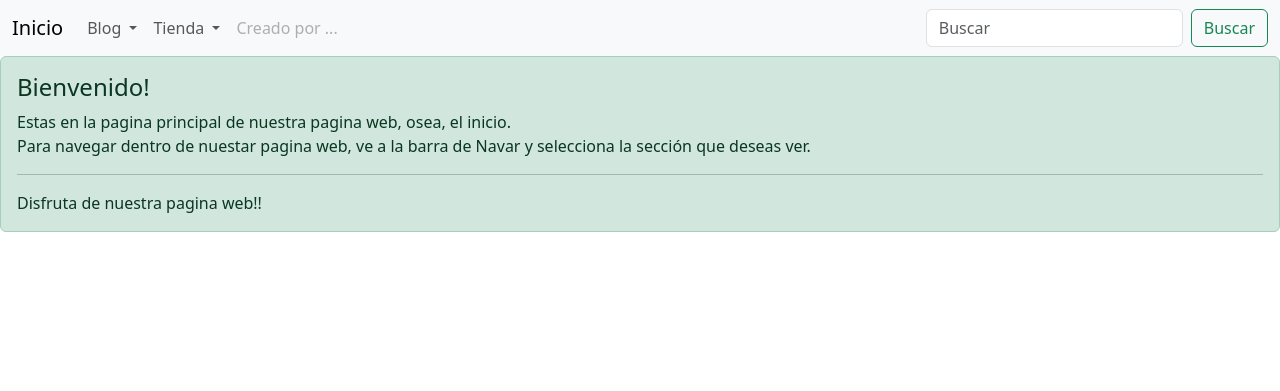
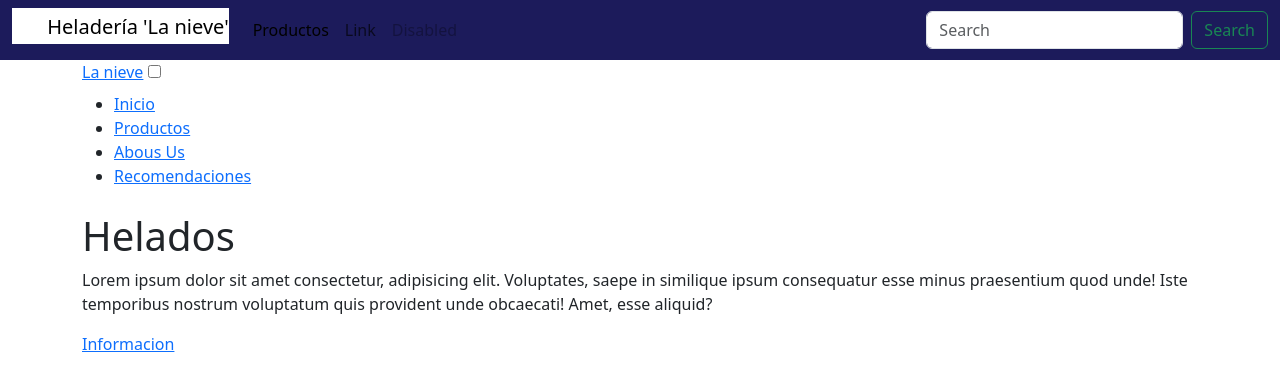
Before and after one commit to valentinaromans/lanievepag, a Django app: template inicio/templates/inicio/inicio.html in a window 1280 px wide. Shown: the top 391 px of the page. Run offline with Django 5.2, Linux system fonts and the light colour scheme; the template is opened without the code that fills it, so the values that code supplies are empty; some libraries are stand-ins or nearby versions.

Commit message:
cambios leves

```diff
--- a/inicio/templates/inicio/inicio.html
+++ b/inicio/templates/inicio/inicio.html
@@ -2,13 +2,59 @@
 {% load static %}
 {% block content %}
 
-<div class="alert alert-success" role="alert">
-    <h4 class="alert-heading">Bienvenido!</h4>
-    <p>Estas en la pagina principal de nuestra pagina web, osea, el inicio. <br>
-        Para navegar dentro de nuestar pagina web, ve a la barra de Navar y selecciona la sección que deseas ver.
-    </p>
-    <hr>
-    <p class="mb-0">Disfruta de nuestra pagina web!!</p>
-  </div>
+<!DOCTYPE html>
+<html lang="es">
+
+<head>
+    <meta charset="UTF-8">
+    <meta name="viewport" content="width=device-width, initial-scale=1.0">
+    <title>La nieve</title>
+</head>
+
+<body>
+    <header>
+        <div class="menu container">
+            <a href="#" class="logo">La nieve</a>
+            <input type="checkbox" id="menu">
+            <label for="menu">
+                <img src="" class="menu-icono" alt="">
+            </label>
+
+            <nav class="navbar">
+                <ul>
+                    <li><a href="#">Inicio</a></li>
+                    <li><a href="#">Productos</a></li>
+                    <li><a href="#">Abous Us</a></li>
+                    <li><a href="#">Recomendaciones</a></li>
+                </ul>
+            </nav>
+        </div>
+
+
+        <div class="header-content container">
+            <h1>Helados</h1>
+            <p>
+                Lorem ipsum dolor sit amet consectetur, adipisicing elit. Voluptates, saepe in similique ipsum
+                consequatur esse minus praesentium quod unde! Iste temporibus nostrum voluptatum quis provident unde
+                obcaecati! Amet, esse aliquid?
+            </p>
+            <a href="#" class="btn-1">Informacion</a>
+
+        </div>
+    </header>
+
+
+    <section class="coffe">
+        <img src="#" alt="">
+
+        <div class="helado-content container"></div>
+
+    </section>
+
+
+
+</body>
+
+</html>
 
 {% endblock %}
--- a/templates/base.html
+++ b/templates/base.html
@@ -4,53 +4,48 @@
     {% load static %}
     <meta charset="UTF-8">
     <meta name="viewport" content="width=device-width, initial-scale=1.0">
-    <title>{% block tittle %}  {% endblock %}</title>
+    <title>{% block tittle %} Navbar {% endblock %}</title>
     <link rel="stylesheet" href="{% static 'css/bootstrap.min.css' %}">
     <script src="https://cdn.jsdelivr.net/npm/bootstrap@5.3.3/dist/js/bootstrap.bundle.min.js" integrity="sha384-YvpcrYf0tY3lHB60NNkmXc5s9fDVZLESaAA55NDzOxhy9GkcIdslK1eN7N6jIeHz" crossorigin="anonymous"></script>
+    <style>
+        .navbarazul{
+             background-color: #1C1B5B !important; }
+
+        .letrablanca{
+            background-color: #ffffff; }
+
+    </style>
 </head>
 <body>
-    <nav class="navbar navbar-expand-lg bg-body-tertiary">
+    <nav class="navbar navbar-expand-lg bg-body-tertiary navbarazul">
         <div class="container-fluid">
-          <a class="navbar-brand" href="{% url 'inicio:inicio' %}">Inicio</a>
-          <button class="navbar-toggler" type="button" data-bs-toggle="collapse" data-bs-target="#navbarSupportedContent" aria-controls="navbarSupportedContent" aria-expanded="false" aria-label="Toggle navigation">
+          <a class="navbar-brand h1 letrablanca" href="#" >
+            <img src="/static/images/logo.png" alt="Logo" width="30" height="24" class="d-inline-block align-text-top">
+            Heladería 'La nieve'</a>
+          <button class="navbar-toggler" type="button" data-bs-toggle="collapse" data-bs-target="#navbarTogglerDemo02" aria-controls="navbarTogglerDemo02" aria-expanded="false" aria-label="Toggle navigation">
             <span class="navbar-toggler-icon"></span>
           </button>
-          <div class="collapse navbar-collapse" id="navbarSupportedContent">
+          <div class="collapse navbar-collapse" id="navbarTogglerDemo02">
             <ul class="navbar-nav me-auto mb-2 mb-lg-0">
-              <li class="nav-item dropdown">
-                <a class="nav-link dropdown-toggle" href="#" role="button" data-bs-toggle="dropdown" aria-expanded="false">
-                  Blog
-                </a>
-                <ul class="dropdown-menu">
-                  <li><a class="dropdown-item" href="">Lista Articulos</a></li>
-                  <li><hr class="dropdown-divider"></li>
-                  <li><a class="dropdown-item" href="">Detalle Articulo</a></li>
-                </ul>
-              </li>
-              <li class="nav-item dropdown">
-                <a class="nav-link dropdown-toggle" href="#" role="button" data-bs-toggle="dropdown" aria-expanded="false">
-                  Tienda
-                </a>
-                <ul class="dropdown-menu">
-                  <li><a class="dropdown-item" href="">Lista Productos</a></li>
-                  <li><hr class="dropdown-divider"></li>
-                  <li><a class="dropdown-item" href="">Detalle Producto</a></li>
-                </ul>
+              <li class="nav-item">
+                <a class="nav-link active" aria-current="page" href="#">Productos</a>
               </li>
               <li class="nav-item">
-                <a class="nav-link disabled" aria-disabled="true">Creado por ...</a>
+                <a class="nav-link" href="#">Link</a>
+              </li>
+              <li class="nav-item">
+                <a class="nav-link disabled" aria-disabled="true">Disabled</a>
               </li>
             </ul>
             <form class="d-flex" role="search">
-              <input class="form-control me-2" type="search" placeholder="Buscar" aria-label="Search">
-              <button class="btn btn-outline-success" type="submit">Buscar</button>
+              <input class="form-control me-2" type="search" placeholder="Search" aria-label="Search">
+              <button class="btn btn-outline-success" type="submit">Search</button>
             </form>
           </div>
         </div>
       </nav>
 
-      {% block content %}
-      {% endblock %}
-
 </body>
 </html>
+{% block content %}
+{% endblock %}
```
Also changed, not shown: static/images/logo.png (added).
